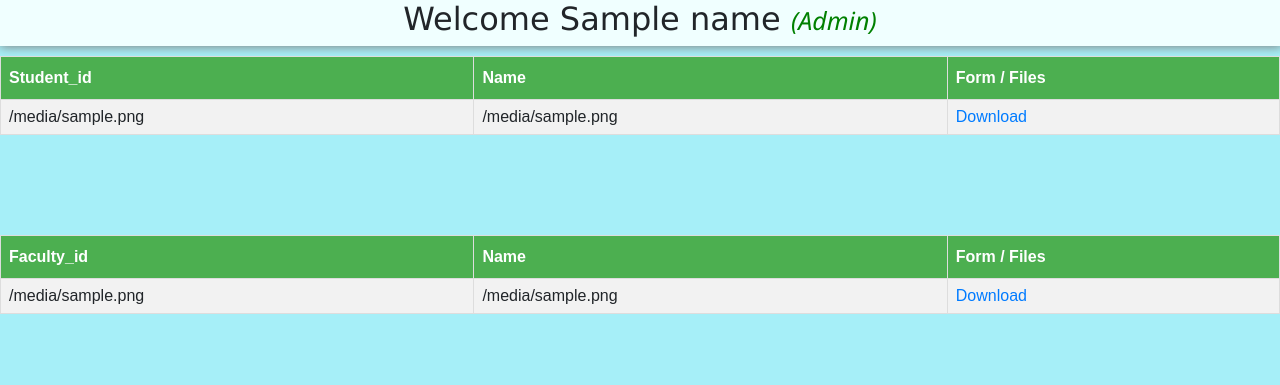
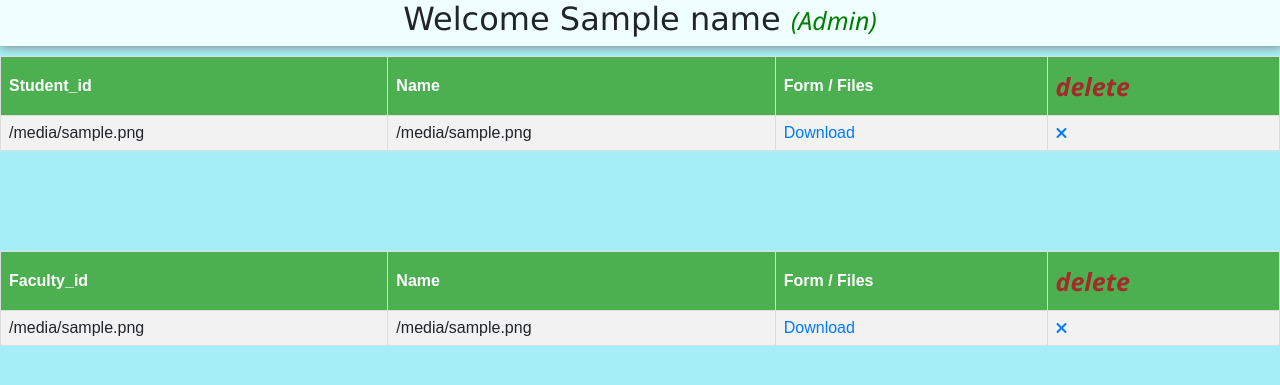
Before and after one commit to krishanu-2001/Library-management-system, a Python web app: template templates/librarian/uploaded_student_files.html in a window 1280 px wide. Shown: the top 385 px of the page. Run offline with Jinja, Linux system fonts and the light colour scheme; the template is opened without the code that fills it: most values are stand-ins (such as "Sample title", 1, 10 or a date in 2020); some libraries are stand-ins or nearby versions.

Commit message:
add delete forms option

```diff
--- a/app.py
+++ b/app.py
@@ -32,9 +32,11 @@ app.add_url_rule('/librarian/download_employee', view_func=librarian_section.dow
 app.add_url_rule('/librarian/add_student', view_func=librarian_section.librarian_add_student, methods=['GET','POST'])
 app.add_url_rule('/librarian/download_student', view_func=librarian_section.download_student, methods=['GET','POST'])
 app.add_url_rule('/librarian/uploaded_student_files', view_func=librarian_section.uploaded_student_files, methods=['GET','POST'])
-app.add_url_rule('/return-files-student/<filename>', view_func=librarian_section.return_files_student, methods=['GET'])
+app.add_url_rule('/librarian/return-files-student/<filename>', view_func=librarian_section.return_files_student, methods=['GET'])
 app.add_url_rule('/librarian/uploaded_librarian_files', view_func=librarian_section.uploaded_librarian_files, methods=['GET','POST'])
-app.add_url_rule('/return-files-librarian/<filename>', view_func=librarian_section.return_files_librarian, methods=['GET'])
+app.add_url_rule('/librarian/return-files-librarian/<filename>', view_func=librarian_section.return_files_librarian, methods=['GET'])
+app.add_url_rule('/librarian/delete/student_forms/<sid>', view_func=librarian_section.delete_student_forms, methods=['GET'])
+app.add_url_rule('/librarian/delete/librarian_forms/<lid>', view_func=librarian_section.delete_librarian_forms, methods=['GET','POST'])
 
 if __name__ == '__main__':
     flag = 0
--- a/templates/librarian/add_student.html
+++ b/templates/librarian/add_student.html
@@ -1,14 +1,15 @@
 {% extends 'librarian/home.html' %}
 
 {% block home %}
-<div class="heading_title">New employee form (Student)
+<div class="heading_title">New employee form (Student/Faculty)
    - <a href="download_student"><i class="fa fa-download">
    </i></a></div>
 <div>
   <form method="POST" enctype="multipart/form-data">
       <input type="text" name="id" placeholder="id" class="input_list"/> <br />
       <input type="text" name="name" placeholder="Name" class="input_list"/> <br />
-      <input type="text" name="role" placeholder="role" class="input_list"/> <br />
+      <input type="radio" name="role" value="student" class="input_list"/> student
+      <input type="radio" name="role" value="faculty" class="input_list"/> faculty<br />
       <input type="text" name="address" placeholder="Address (Max 200 charachters)" class="input_list"/> <br />
       <input type="file" name="file" class="input_list">
       <input type="submit" class="input_list"/>
--- a/templates/librarian/uploaded_student_files.html
+++ b/templates/librarian/uploaded_student_files.html
@@ -16,6 +16,10 @@
 
     #tabloid tr:nth-child(even) {
       background-color: #f2f2f2;
+    }
+
+    #tabloid tr:nth-child(odd) {
+      background-color: rgb(158, 219, 123);
     }
 
     #tabloid tr:hover {
@@ -42,15 +46,19 @@
     <th>Student_id</th>
     <th>Name</th>
     <th>Form / Files</th>
+    <th><i class="error_red">delete</i></th>
   </tr>
   {% for items in filesS %}
   <tr>
     <td>{{ items[0] }}</td>
     <td>{{ items[1] }}</td>
     <td>
-      <a href="/return-files-student/{{ items[2] }}" target="blank">
+      <a href="/librarian/return-files-student/{{ items[2] }}" target="blank">
         Download
       </a>
+    </td>
+    <td>
+      <a href="/librarian/delete/student_forms/{{ items[0] }}"><i class="fa fa-times"></i></a>
     </td>
   </tr>
   {% endfor %}
@@ -62,15 +70,19 @@
     <th>Faculty_id</th>
     <th>Name</th>
     <th>Form / Files</th>
+    <th><i class="error_red">delete</i></th>
   </tr>
   {% for items in filesF %}
   <tr>
     <td>{{ items[0] }}</td>
     <td>{{ items[1] }}</td>
     <td>
-      <a href="/return-files-student/{{ items[2] }}" target="blank">
+      <a href="/librarian/return-files-student/{{ items[2] }}" target="blank">
         Download
       </a>
+    </td>
+    <td>
+      <a href="/librarian/delete/student_forms/{{ items[0] }}"><i class="fa fa-times"></i></a>
     </td>
   </tr>
   {% endfor %}
```
Also changed, not shown: models/librarian_section.py (+14 -0 lines), static/styles/app.css (+46 -45 lines), templates/librarian/uploaded_librarian_files.html (+8 -0 lines), 4 other files.
